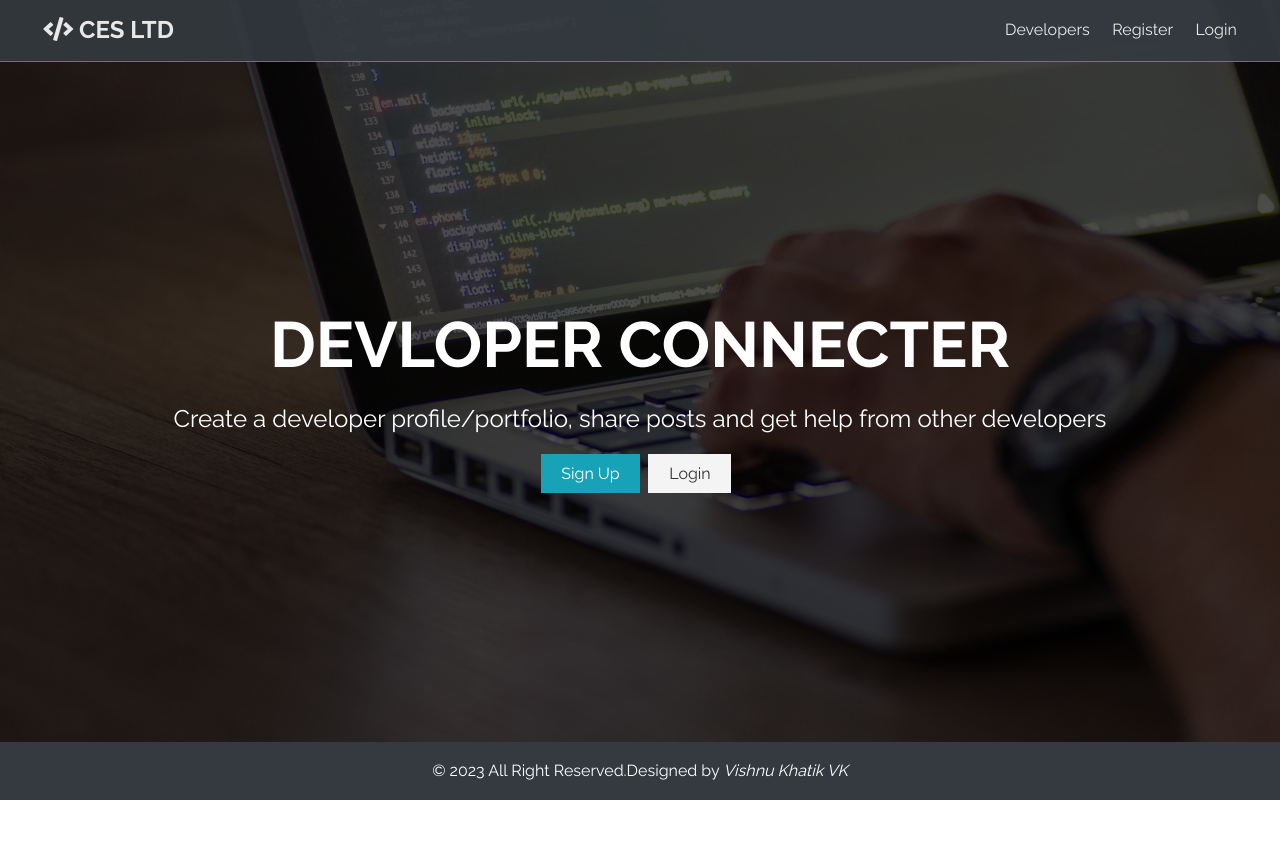
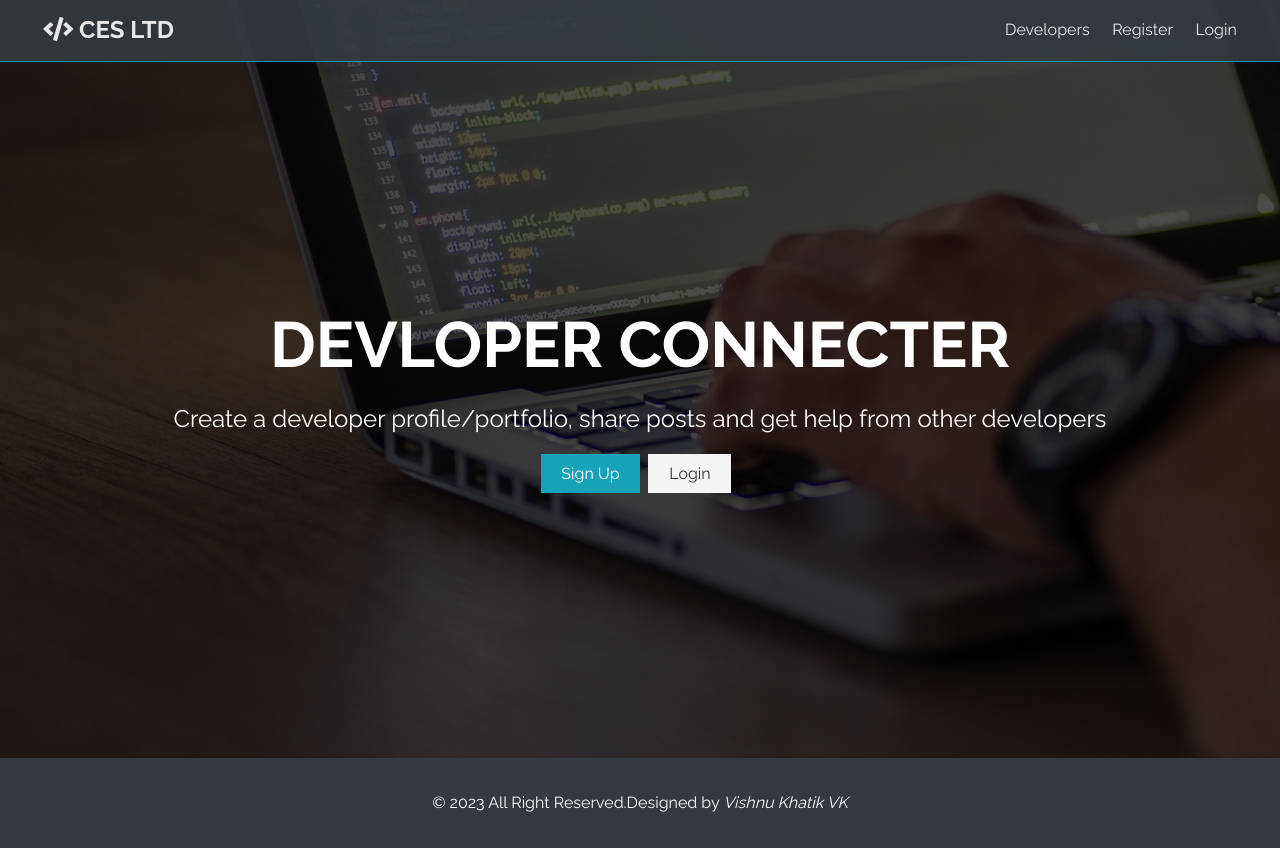
Before and after one commit to vishnukhatik/client-app-vue3, a Vue app: page / in a window 1280 px wide. Before the commit the page ends 800 px from the top, so only its background shows below. Built offline with nearby package versions, Linux system fonts and the light colour scheme.

Commit message:
[FIX] server side validation

```diff
--- a/src/app/App.vue
+++ b/src/app/App.vue
@@ -23,9 +23,9 @@ export default {
 
 <style>
 .main-h {
-  height: calc(100vh - 58px);
-  max-height: calc(100vh - 58px);
-  min-height: calc(100vh - 58px);
+  height: calc(100vh - 42px);
+  max-height: calc(100vh - 42px);
+  min-height: calc(100vh - 42px);
   overflow: auto;
 }
 </style>
--- a/src/app/auth/components/Register.vue
+++ b/src/app/auth/components/Register.vue
@@ -9,8 +9,8 @@
           placeholder="Name"
           v-model="register.name"
           name="name"
-          required
         />
+        <div class="invalid-feedback">{{ error.name }}</div>
       </div>
       <div class="form-group">
         <input
@@ -23,6 +23,7 @@
           >This site uses Gravatar so if you want a profile image, use a
           Gravatar email</small
         >
+        <div class="invalid-feedback">{{ error.email }}</div>
       </div>
       <div class="form-group">
         <input
@@ -32,6 +33,7 @@
           minLength="6"
           v-model="register.password"
         />
+        <div class="invalid-feedback">{{ error.password }}</div>
       </div>
       <div class="form-group">
         <input
@@ -84,6 +86,7 @@ export default {
         password: "",
         cPassword: "",
       },
+      error: {},
     };
   },
   methods: {
@@ -93,8 +96,14 @@ export default {
         const result = await registerService(this.register);
         console.log("result", result);
       } catch (error) {
-        console.log("error", error);
+        console.log("error", error.response.data.errors);
+        error.response.data.errors.filter((e) => {
+          console.log("e parameter", e.param);
+          console.log("e parameter", e.msg);
+          this.error[e.param] = e.msg;
+        });
       }
+      console.log("error: " + this.error);
     },
   },
 };
--- a/src/app/auth/services/auth.service.js
+++ b/src/app/auth/services/auth.service.js
@@ -3,3 +3,7 @@ import api from "@/app/config/axios.js";
 export const registerService = (data) => {
   return api.post("/users", data);
 };
+
+export const loginService = (data) => {
+  return api.post("/users", data);
+};
--- a/src/app/core/components/layout/Footer.vue
+++ b/src/app/core/components/layout/Footer.vue
@@ -1,8 +1,8 @@
 <template>
-  <p class="bg-dark text-white p-1 text-center">
+  <div class="bg-dark text-white p-2 text-center">
     &copy; {{ currentYear }} All Right Reserved.Designed by
     <em>Vishnu Khatik VK</em>
-  </p>
+  </div>
 </template>
 
 <script setup>
--- a/src/app/routers/layout/index.js
+++ b/src/app/routers/layout/index.js
@@ -1,7 +1,7 @@
 const layout = [
   {
     path: "/",
-    name: "Dashbord",
+    name: "Dashboard",
     component: () => import("@/app/core/components/layout/Landing.vue"),
   },
 ];
```
